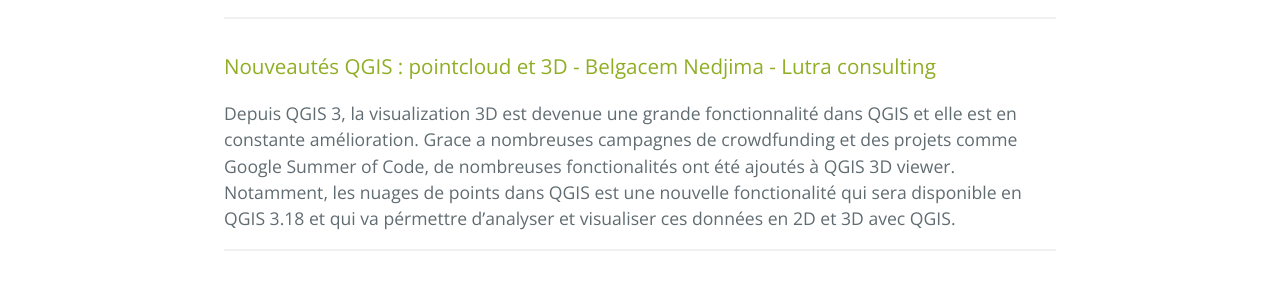
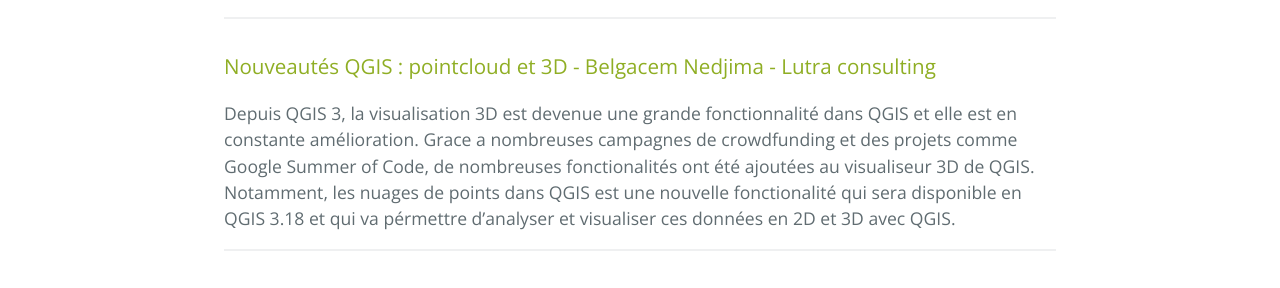
Before and after one commit to OSGeo-fr/QGIS-conf-fr-website, a Jekyll site: the page built from z20_programme.md, in a window 1280 px wide and 900 px high, scrolled down 7211 px. Shown: the part 159-447 px from the top of the window. Built offline with Jekyll 4.4.1, drawn with Linux system fonts in a browser that asks for light colours.

Commit message:
fix grammar

```diff
--- a/z20_programme.md
+++ b/z20_programme.md
@@ -188,8 +188,8 @@ _______________________
 
 ### Nouveautés QGIS : pointcloud et 3D - Belgacem Nedjima - Lutra consulting
 
-Depuis QGIS 3, la visualization 3D est devenue une grande fonctionnalité dans QGIS et elle est en constante amélioration.
-Grace a nombreuses campagnes de crowdfunding et des projets comme Google Summer of Code, de nombreuses fonctionalités ont été ajoutés à QGIS 3D viewer.
+Depuis QGIS 3, la visualisation 3D est devenue une grande fonctionnalité dans QGIS et elle est en constante amélioration.
+Grace a nombreuses campagnes de crowdfunding et des projets comme Google Summer of Code, de nombreuses fonctionalités ont été ajoutées au visualiseur 3D de QGIS.
 Notamment, les nuages de points dans QGIS est une nouvelle fonctionalité qui sera disponible en QGIS 3.18 et qui va pérmettre d’analyser et visualiser ces données en 2D et 3D avec QGIS.
 
 _______________________
```
